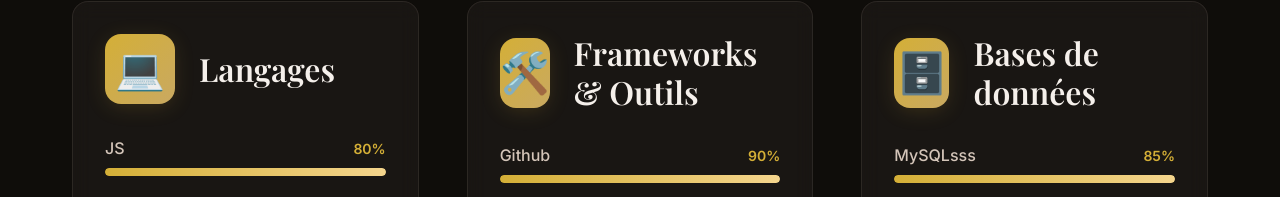
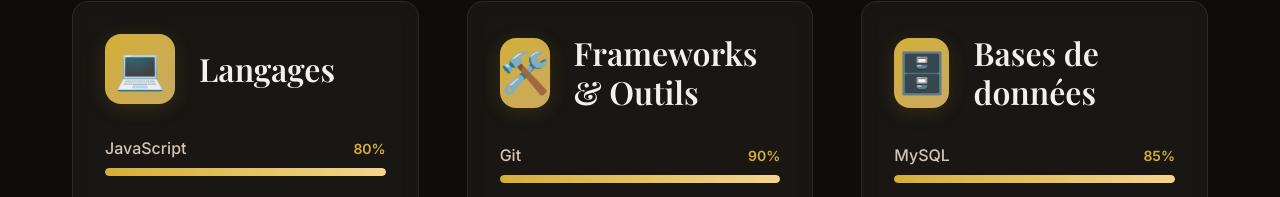
Before and after one commit to Zideee/Portfolio, a React app: page / in a window 1280 px wide. Shown: the part 1867-2064 px from the top of the page. Built offline with nearby package versions, Linux system fonts and the light colour scheme.

```diff
--- a/src/components/Skills.jsx
+++ b/src/components/Skills.jsx
@@ -7,7 +7,7 @@ const Skills = () => {
             title: 'Langages',
             icon: '💻',
             skills: [
-                { name: 'JS', level: 80 },
+                { name: 'JavaScript', level: 80 },
                 { name: 'Java', level: 85 },
                 { name: 'Python', level: 85 },
                 { name: 'PHP', level: 90 },
@@ -20,7 +20,7 @@ const Skills = () => {
             title: 'Frameworks & Outils',
             icon: '🛠️',
             skills: [
-                { name: 'Github', level: 90 },
+                { name: 'Git', level: 90 },
                 { name: 'Flutter', level: 80 },
                 { name: 'Android (Java)', level: 85 },
                 { name: 'WordPress', level: 80 },
@@ -34,7 +34,7 @@ const Skills = () => {
             title: 'Bases de données',
             icon: '🗄️',
             skills: [
-                { name: 'MySQLsss', level: 85 },
+                { name: 'MySQL', level: 85 },
                 { name: 'PostgreSQL', level: 90 },
                 { name: 'MongoDB', level: 80 },
                 { name: 'Redis', level: 75 },
```
